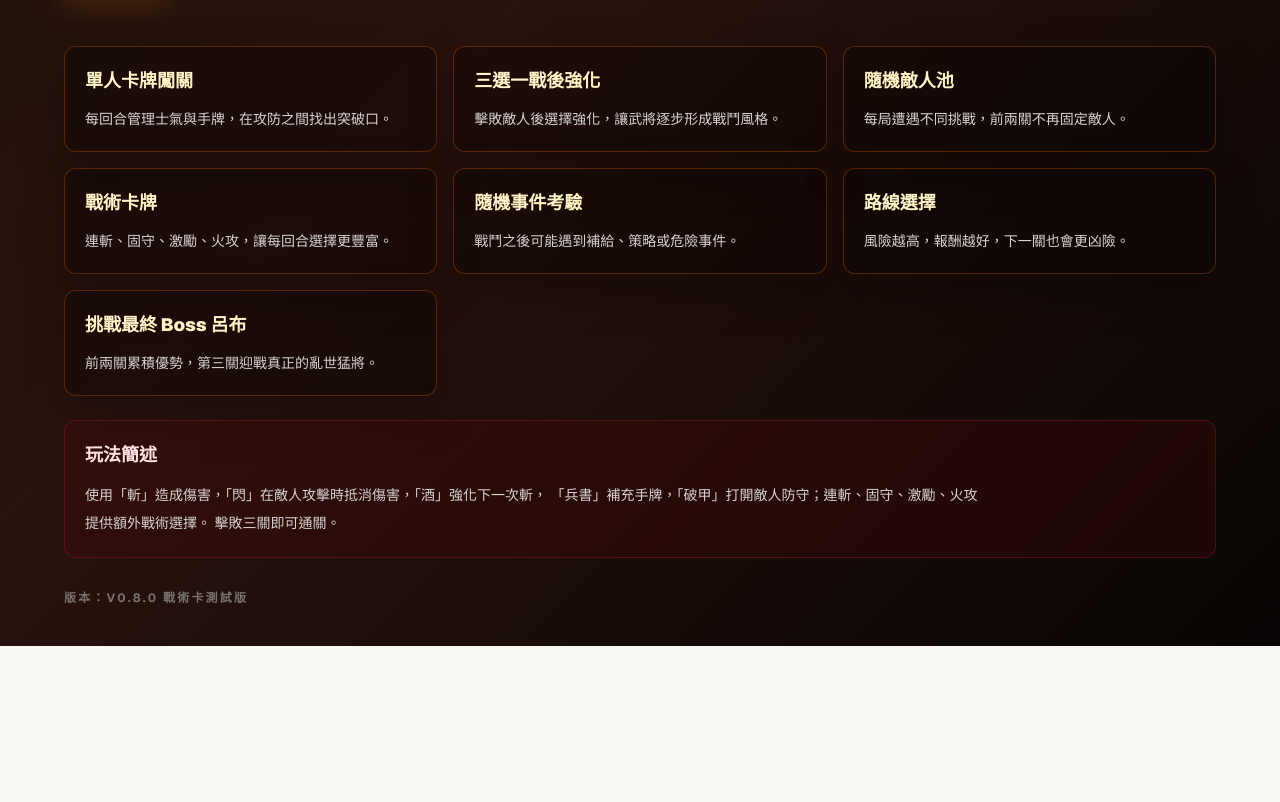
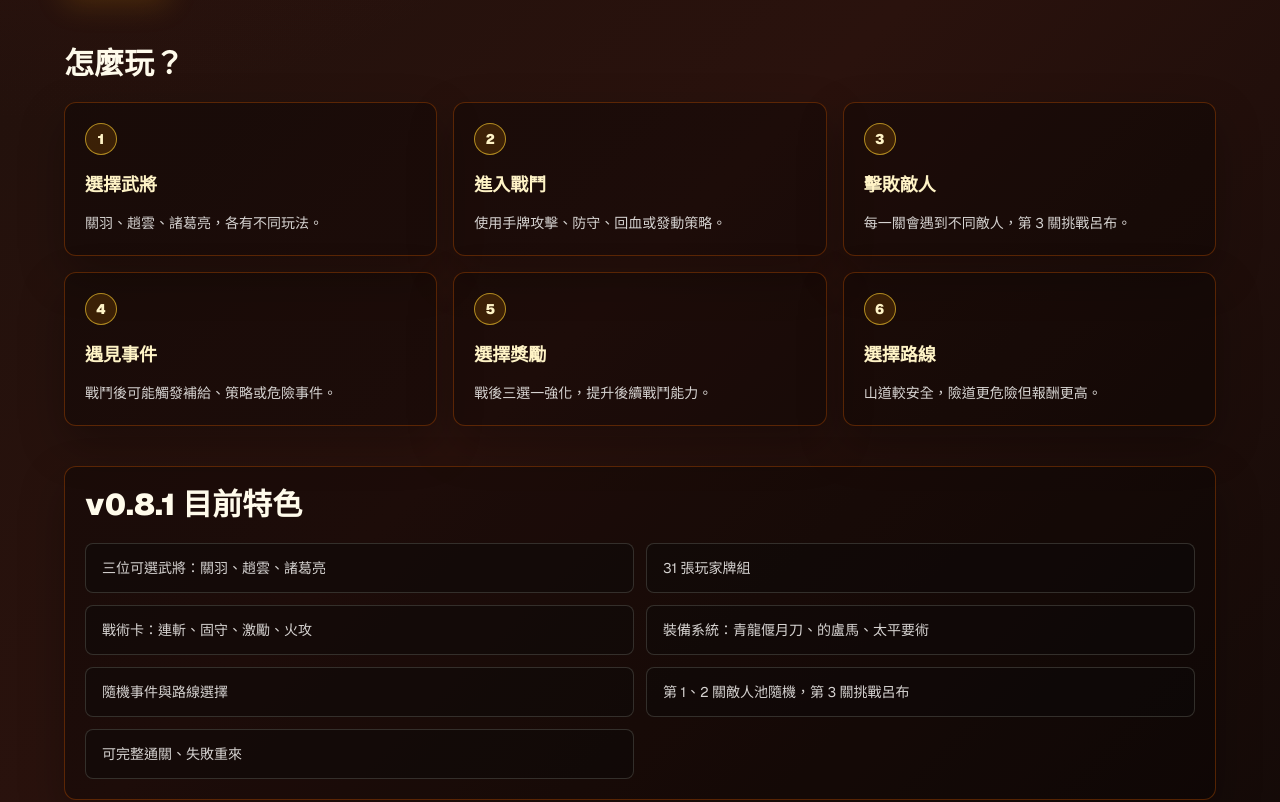
Before and after one commit to sherman0769/sangoku-solo-card-game, a Next.js app: page / in a window 1280 px wide. Shown: the part 780-1582 px from the top of the page. Before the commit the page ends 1426 px from the top, so only its background shows below. Built offline with nearby package versions, Linux system fonts and the light colour scheme.

Commit message:
Improve onboarding and project showcase

```diff
--- a/app/layout.tsx
+++ b/app/layout.tsx
@@ -14,7 +14,7 @@ const geistMono = Geist_Mono({
 
 export const metadata: Metadata = {
   title: "三國單騎傳",
-  description: "關羽、趙雲、諸葛亮可選，支援敵人池、裝備卡、戰術卡、事件關卡與路線選擇的三國卡牌闖關遊戲。",
+  description: "v0.8.1 展示與教學優化版：關羽、趙雲、諸葛亮可選，支援敵人池、裝備卡、戰術卡、事件關卡與路線選擇的三國卡牌闖關遊戲。",
 };
 
 export default function RootLayout({
--- a/app/page.tsx
+++ b/app/page.tsx
@@ -3,6 +3,11 @@
 import Link from "next/link";
 import { useState } from "react";
 import { heroes } from "@/lib/game/heroes";
+import {
+  currentFeatureHighlights,
+  currentVersionLabel,
+  howToSteps,
+} from "@/lib/game/showcase";
 
 export default function Home() {
   const [selectedHeroId, setSelectedHeroId] = useState("guan-yu");
@@ -90,6 +95,38 @@ export default function Home() {
           </div>
         </div>
 
+        <section className="mt-14">
+          <h2 className="text-3xl font-black text-amber-50">怎麼玩？</h2>
+          <div className="mt-5 grid gap-4 md:grid-cols-2 lg:grid-cols-3">
+            {howToSteps.map((step, index) => (
+              <section
+                key={step.title}
+                className="rounded-xl border border-amber-700/40 bg-black/30 p-5 shadow-[0_18px_45px_rgba(0,0,0,0.28)]"
+              >
+                <span className="inline-flex h-8 w-8 items-center justify-center rounded-full border border-amber-300/60 bg-amber-500/15 text-sm font-black text-amber-100">
+                  {index + 1}
+                </span>
+                <h3 className="mt-4 text-lg font-black text-amber-100">{step.title}</h3>
+                <p className="mt-3 text-sm leading-6 text-stone-300">{step.text}</p>
+              </section>
+            ))}
+          </div>
+        </section>
+
+        <section className="mt-10 rounded-xl border border-amber-700/40 bg-black/30 p-5 shadow-[0_18px_45px_rgba(0,0,0,0.28)]">
+          <h2 className="text-3xl font-black text-amber-50">v0.8.1 目前特色</h2>
+          <ul className="mt-5 grid gap-3 text-sm leading-6 text-stone-300 md:grid-cols-2">
+            {currentFeatureHighlights.map((feature) => (
+              <li
+                key={feature}
+                className="rounded-lg border border-stone-700/70 bg-stone-950/45 px-4 py-3"
+              >
+                {feature}
+              </li>
+            ))}
+          </ul>
+        </section>
+
         <div className="mt-14 grid gap-4 md:grid-cols-2 lg:grid-cols-3">
           {[
             ["單人卡牌闖關", "每回合管理士氣與手牌，在攻防之間找出突破口。"],
@@ -119,7 +156,7 @@ export default function Home() {
           </p>
         </section>
         <p className="mt-8 text-xs font-bold uppercase tracking-[0.18em] text-stone-500">
-          版本：v0.8.0 戰術卡測試版
+          版本：{currentVersionLabel}
         </p>
       </section>
     </main>
--- a/components/GameBoard.tsx
+++ b/components/GameBoard.tsx
@@ -18,6 +18,7 @@ import {
   selectReward,
   selectRoute,
 } from "@/lib/game/engine";
+import { currentVersionLabel, getPhaseHint, quickRules } from "@/lib/game/showcase";
 import type { GameEvent, PlayerUpgrades, Reward, StageRoute } from "@/lib/game/types";
 
 interface EventToast {
@@ -74,6 +75,7 @@ export default function GameBoard({ initialHeroId }: { initialHeroId?: string })
   });
   const upgradeLabels = getUpgradeLabels(state.playerUpgrades);
   const equippedLabels = getEquippedLabels(state.player.equippedItems);
+  const phaseHint = getPhaseHint(state.phase);
 
   useEffect(() => {
     if (state.status === "won" || state.status === "lost") {
@@ -290,6 +292,13 @@ export default function GameBoard({ initialHeroId }: { initialHeroId?: string })
           </section>
         ) : null}
 
+        <section className="mt-5 rounded-xl border border-amber-400/45 bg-amber-950/30 p-4 shadow-[0_18px_45px_rgba(0,0,0,0.28)]">
+          <p className="text-xs font-black uppercase tracking-[0.2em] text-amber-200">
+            提示
+          </p>
+          <p className="mt-2 text-sm leading-6 text-stone-100">{phaseHint}</p>
+        </section>
+
         <section className="mt-5 grid gap-5 lg:grid-cols-[1fr_340px]">
           <div className="space-y-5">
             <div className="grid gap-5 md:grid-cols-2">
@@ -491,6 +500,13 @@ export default function GameBoard({ initialHeroId }: { initialHeroId?: string })
 
           <div className="space-y-5">
             <BattleLog entries={state.log} />
+            <InfoPanel title="快速規則">
+              <ul className="space-y-2 text-sm leading-6 text-stone-200">
+                {quickRules.map((rule) => (
+                  <li key={rule}>{rule}</li>
+                ))}
+              </ul>
+            </InfoPanel>
             <InfoPanel title="目前強化">
               {upgradeLabels.length > 0 ? (
                 <ul className="space-y-2 text-sm text-amber-50">
@@ -530,7 +546,7 @@ export default function GameBoard({ initialHeroId }: { initialHeroId?: string })
           </div>
         </section>
         <footer className="mt-8 pb-2 text-center text-xs font-bold uppercase tracking-[0.18em] text-stone-500">
-          版本：v0.8.0 戰術卡測試版
+          版本：{currentVersionLabel}
         </footer>
       </div>
     </main>
--- /dev/null
+++ b/lib/game/showcase.ts
@@ -0,0 +1,73 @@
+import type { GamePhase } from "./types";
+
+export const currentVersionLabel = "v0.8.1 展示與教學優化版";
+
+export const howToSteps = [
+  {
+    title: "選擇武將",
+    text: "關羽、趙雲、諸葛亮，各有不同玩法。",
+  },
+  {
+    title: "進入戰鬥",
+    text: "使用手牌攻擊、防守、回血或發動策略。",
+  },
+  {
+    title: "擊敗敵人",
+    text: "每一關會遇到不同敵人，第 3 關挑戰呂布。",
+  },
+  {
+    title: "遇見事件",
+    text: "戰鬥後可能觸發補給、策略或危險事件。",
+  },
+  {
+    title: "選擇獎勵",
+    text: "戰後三選一強化，提升後續戰鬥能力。",
+  },
+  {
+    title: "選擇路線",
+    text: "山道較安全，險道更危險但報酬更高。",
+  },
+] as const;
+
+export const currentFeatureHighlights = [
+  "三位可選武將：關羽、趙雲、諸葛亮",
+  "31 張玩家牌組",
+  "戰術卡：連斬、固守、激勵、火攻",
+  "裝備系統：青龍偃月刀、的盧馬、太平要術",
+  "隨機事件與路線選擇",
+  "第 1、2 關敵人池隨機，第 3 關挑戰呂布",
+  "可完整通關、失敗重來",
+] as const;
+
+export const quickRules = [
+  "每回合開始會抽牌。",
+  "使用卡牌後，可能造成傷害、回血、抽牌或改變狀態。",
+  "按「結束回合」後，敵人會行動。",
+  "擊敗敵人後，可能遇到事件，再選擇戰後獎勵。",
+  "選擇路線後，進入下一關。",
+  "第 3 關擊敗呂布即可通關。",
+] as const;
+
+export function getPhaseHint(phase: GamePhase) {
+  if (phase === "defense") {
+    return "敵人正在攻擊，你可以使用閃或相關技能抵消，也可以選擇承受傷害。";
+  }
+
+  if (phase === "reward") {
+    return "選擇一項戰後強化，它會影響後續整局戰鬥。";
+  }
+
+  if (phase === "event") {
+    return "事件會帶來補給、策略或風險，請選擇你的處理方式。";
+  }
+
+  if (phase === "route") {
+    return "選擇下一條路線。風險越高，下一戰越難，但可能獲得更好報酬。";
+  }
+
+  if (phase === "observe") {
+    return "諸葛亮發動觀星，選擇一張你最需要的牌加入手牌。";
+  }
+
+  return "先觀察敵人狀態，再決定使用攻擊、防禦、回復或策略卡。準備好了就按結束回合。";
+}
```
Also changed, not shown: 2 other files (tests, documents, lock files or other folders).
